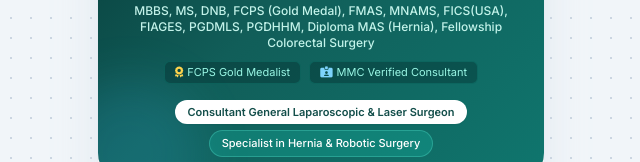
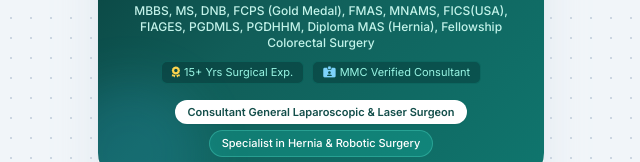
Before and after one commit to pratikchougule1/dr-shrirang-clinic, a plain HTML site: page index.html in a window 1280 px wide. Shown: the part 292-454 px from the top of the page, 319-959 px from the left. Drawn offline with nearby package versions, Linux system fonts and the light colour scheme.

Commit message:
Update index.html

```diff
--- a/index.html
+++ b/index.html
@@ -137,7 +137,7 @@
         <!-- Experience & Reg Badge -->
         <div class="flex flex-wrap items-center justify-center gap-2 mt-2.5 text-[11px] text-teal-200">
           <span class="bg-medical-950/40 px-2.5 py-0.5 rounded-md border border-teal-500/20">
-            <i class="fa-solid fa-award text-amber-300 mr-1"></i><span>FCPS Gold Medalist</span>
+            <i class="fa-solid fa-award text-amber-300 mr-1"></i><span>15+ Yrs Surgical Exp.</span>
           </span>
           <span class="bg-medical-950/40 px-2.5 py-0.5 rounded-md border border-teal-500/20">
             <i class="fa-solid fa-id-card-clip text-sky-300 mr-1"></i><span>MMC Verified Consultant</span>
```
